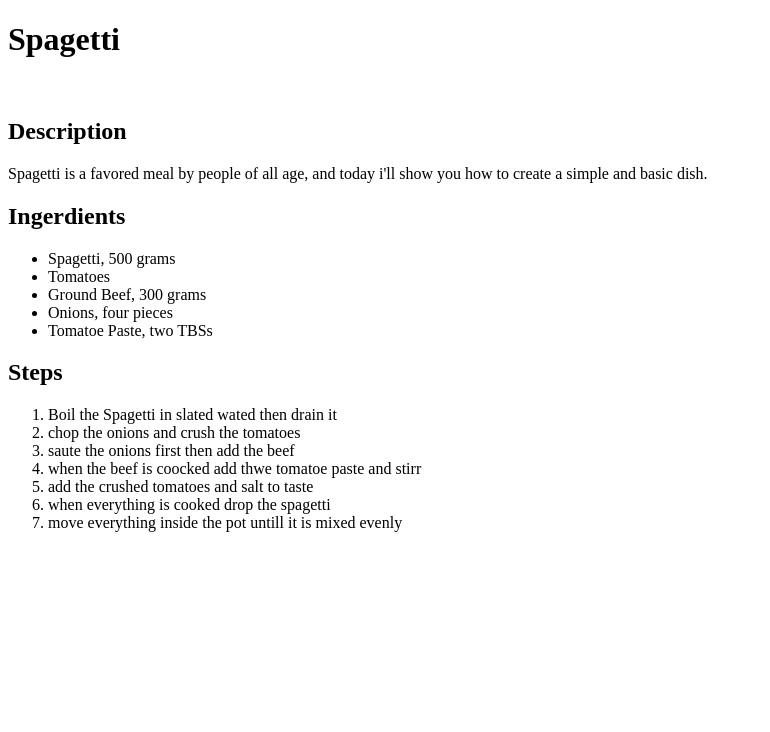
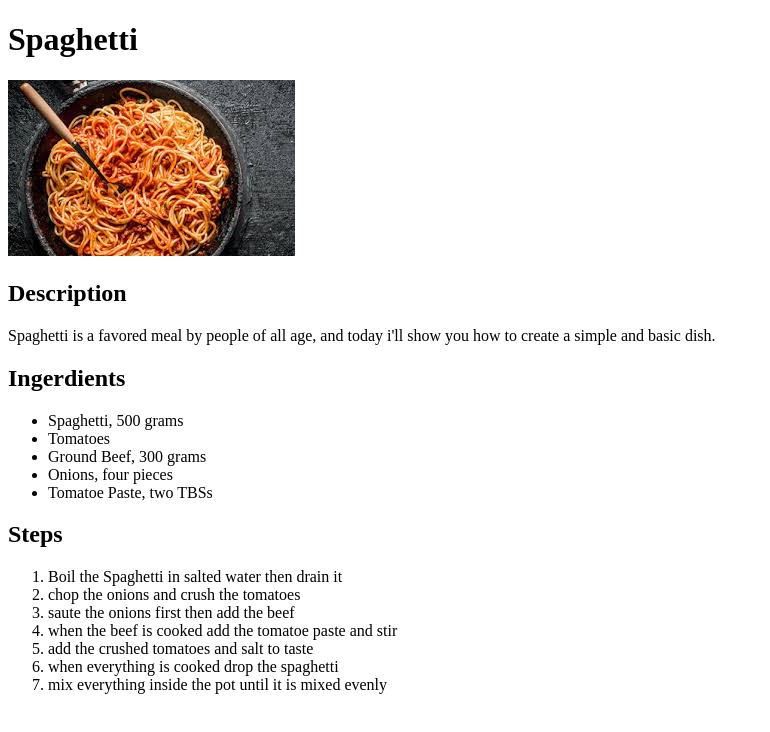
Before and after one commit to MohamadNasrah/odin-recipes, a plain HTML site: page recipes/spagetti.html in a window 1280 px wide. Shown: the whole page, without its empty margins (0-770 px from the left). Drawn offline with Linux system fonts and the light colour scheme.

Commit message:
Fix typos and add image to spagetti page

```diff
--- a/recipes/spagetti.html
+++ b/recipes/spagetti.html
@@ -3,20 +3,20 @@
 <head>
     <meta charset="UTF-8">
     <meta name="viewport" content="width=device-width, initial-scale=1.0">
-    <title>Spagetti</title>
+    <title>Spaghetti</title>
 </head>
 <body>
-    <h1>Spagetti</h1>
-    <img>
+    <h1>Spaghetti</h1>
+    <img src="../img/spaghetti.jpeg" alt="a bowl of spaghetti">
     <h2>Description</h2>
     <p>
-        Spagetti is a favored meal by people of all age,
+        Spaghetti is a favored meal by people of all age,
         and today i'll show you how to create a simple
         and basic dish.
     </p>
     <h2>Ingerdients</h2>
     <ul>
-        <li>Spagetti, 500 grams</li>
+        <li>Spaghetti, 500 grams</li>
         <li>Tomatoes</li>
         <li>Ground Beef, 300 grams</li>
         <li>Onions, four pieces</li>
@@ -24,13 +24,13 @@
     </ul>
     <h2>Steps</h2>
     <ol>
-        <li>Boil the Spagetti in slated wated then drain it</li>
+        <li>Boil the Spaghetti in salted water then drain it</li>
         <li>chop the onions and crush the tomatoes</li>
         <li>saute the onions first then add the beef</li>
-        <li>when the beef is coocked add thwe tomatoe paste and stirr</li>
+        <li>when the beef is cooked add the tomatoe paste and stir</li>
         <li>add the crushed tomatoes and salt to taste</li>
-        <li>when everything is cooked drop the spagetti</li>
-        <li>move everything inside the pot untill it is mixed evenly</li>
+        <li>when everything is cooked drop the spaghetti</li>
+        <li>mix everything inside the pot until it is mixed evenly</li>
     </ol>
 </body>
 </html>
```
Also changed, not shown: index.html (+1 -1 lines), img/spaghetti.jpeg (added).
